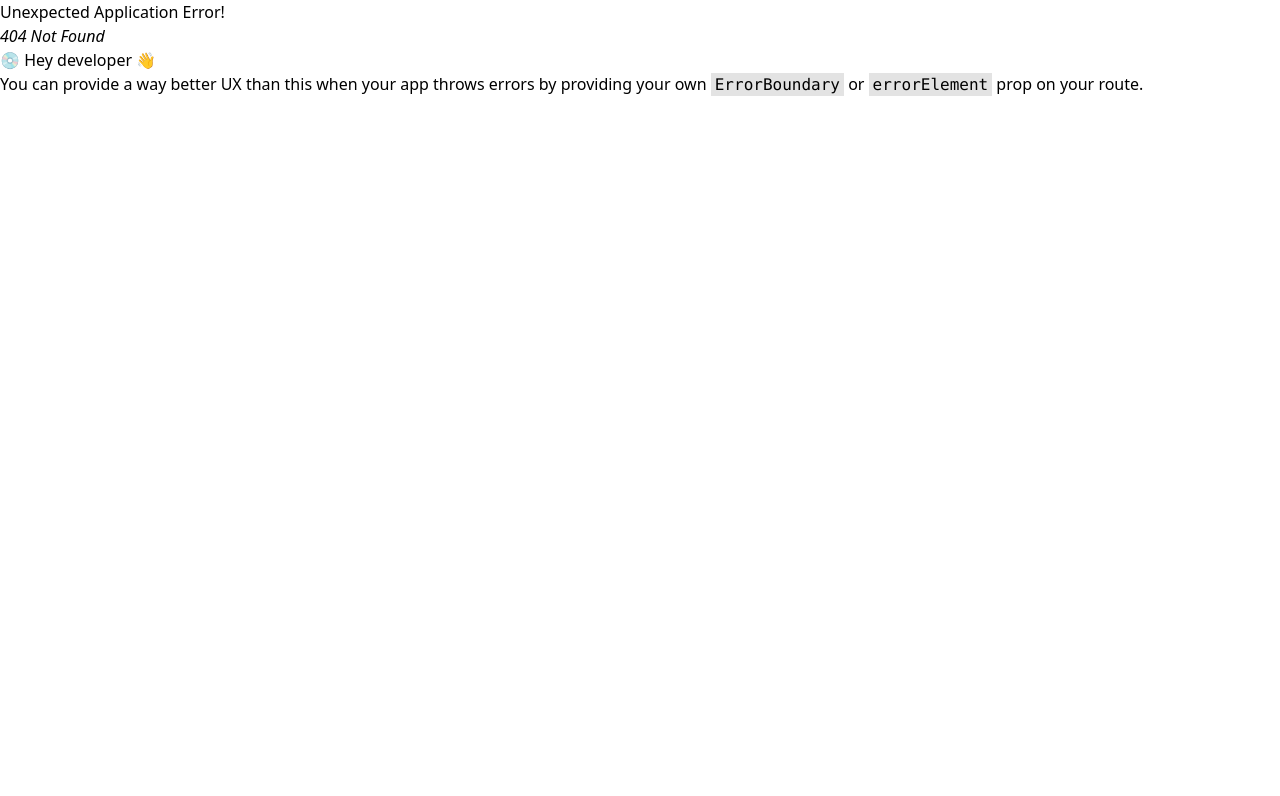
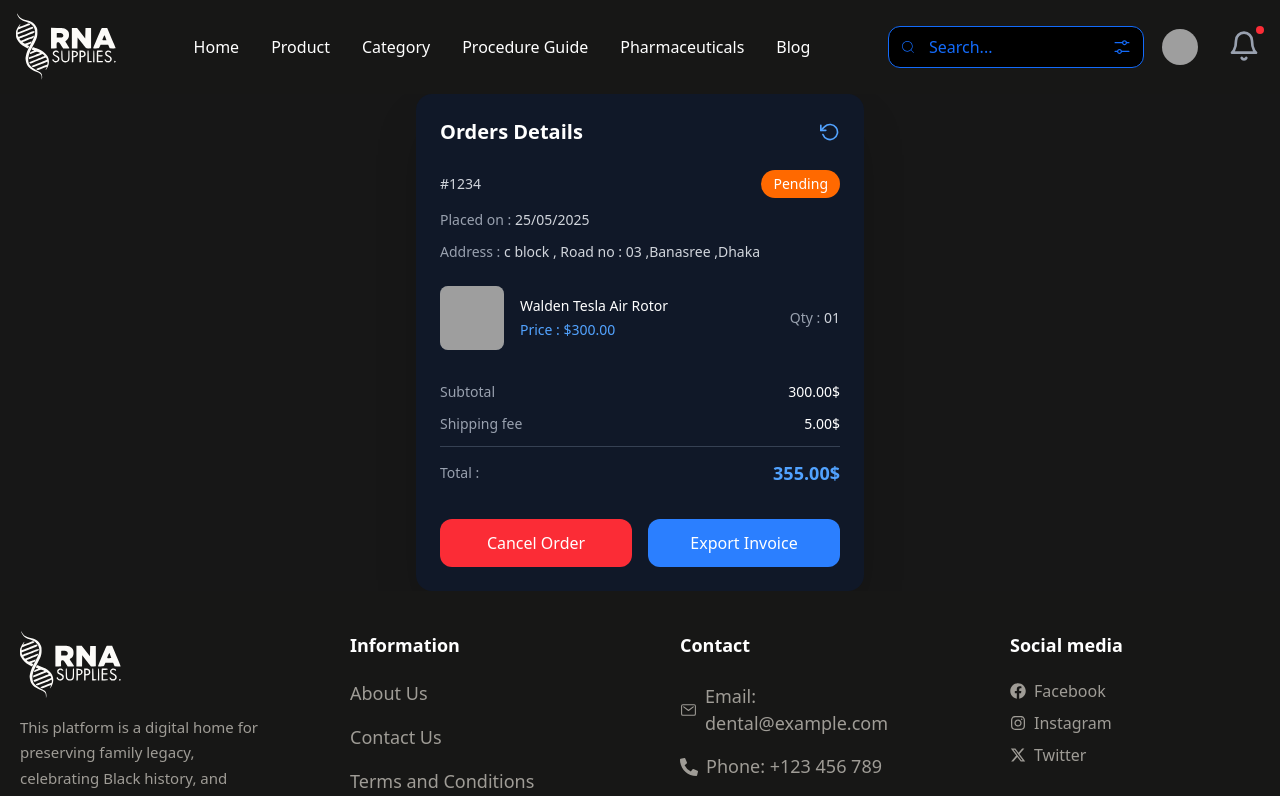
Before and after one commit to TAIJULAMAN/dental-ecommerce-web, a React (Vite) app: page /order-details in a window 1280 px wide. Before the commit this address had no page. Shown: the top 796 px of the page. Built offline with nearby package versions, Linux system fonts and the light colour scheme; grey boxes are pictures that could not be loaded.

Commit message:
completed

```diff
--- a/src/components/navbar/Navbar.jsx
+++ b/src/components/navbar/Navbar.jsx
@@ -87,9 +87,9 @@ export default function Navbar() {
         {/* Mobile Header */}
         <div className="flex items-center justify-between">
           {/* Logo */}
-          <div className="w-[80px] h-[60px] flex items-center justify-center md:w-[100px] md:h-[70px]">
+          <Link to="/" className="w-[80px] h-[60px] flex items-center justify-center md:w-[100px] md:h-[70px]">
             <img src="/logo.svg" alt="company logo" className="h-full w-auto" />
-          </div>
+          </Link>
 
           {/* Mobile Menu Button */}
           <div className="flex items-center space-x-3 md:hidden">
@@ -190,7 +190,7 @@ export default function Navbar() {
                       My Profile
                     </Link>
                     <Link
-                      to="/myorders"
+                      to="/my-orders"
                       className="block px-4 py-2 text-sm text-gray-700 hover:bg-gray-100"
                       onClick={() => setIsDropdownOpen(false)}
                     >
--- a/src/pages/Home/ExploreByCategory/AllCategory/AllCategory.jsx
+++ b/src/pages/Home/ExploreByCategory/AllCategory/AllCategory.jsx
@@ -110,13 +110,13 @@ const AllCategory = () => {
         ></SectionHeading>
 
         {/* cards */}
-        <div className="flex gap-5 flex-wrap justify-center">
+        <div className="grid grid-cols-1 sm:grid-cols-2 md:grid-cols-4 lg:grid-cols-5 xl:grid-cols-5 gap-5 container mx-auto px-5 md:px-0">
           {categories.map((category, idx) => (
             <CategoryCard
               key={idx}
               title={category.title}
               image={category.image}
-              link="/product-details"
+              link="/product"
             />
           ))}
         </div>
--- a/src/pages/Home/ExploreByCategory/ExploreByCategory.jsx
+++ b/src/pages/Home/ExploreByCategory/ExploreByCategory.jsx
@@ -37,19 +37,19 @@ const ExploreByCategory = () => {
 
   return (
     <div className='mb-10'>
-      <SectionHeading onButtonClick={()=>{
+      <SectionHeading onButtonClick={() => {
         navigate("/all-category")
-      } } />
+      }} />
 
       {/* cards */}
-      <div className='grid grid-cols-1 md:grid-cols-2 lg:grid-cols-5 gap-5 container mx-auto px-5 md:px-0'>
+      <div className='grid grid-cols-1 sm:grid-cols-2 md:grid-cols-4 lg:grid-cols-5 xl:grid-cols-5 gap-5 container mx-auto px-5 md:px-0'>
         {categories.map((category, idx) => (
-           <CategoryCard
-          key={idx}
-          title={category.title}
-          image={category.image}
-            link="/product-details"
-        />
+          <CategoryCard
+            key={idx}
+            title={category.title}
+            image={category.image}
+            link="/product"
+          />
         ))}
       </div>
 
--- a/src/pages/MyOrder/MyOrders.jsx
+++ b/src/pages/MyOrder/MyOrders.jsx
@@ -4,6 +4,7 @@ import { IoEyeOutline } from "react-icons/io5";
 import { CiSearch } from "react-icons/ci";
 import { VscSettings } from "react-icons/vsc";
 import BreadCrumb from "../../components/shared/BreadCrumb";
+import { useNavigate } from "react-router-dom";
 
 
 export default function AllOrder() {
@@ -112,6 +113,7 @@ export default function AllOrder() {
     };
     return styles[status] || "bg-gray-100 text-gray-800";
   };
+  const navigate = useNavigate();
   const columns = [
     { title: "Order Id", dataIndex: "key", key: "key" },
 
@@ -129,7 +131,6 @@ export default function AllOrder() {
         </div>
       ),
     },
-    // { title: "Products", dataIndex: "products", key: "products" },
     { title: "Quantity", dataIndex: "qty", key: "qty" },
     { title: "Price", dataIndex: "total", key: "total" },
     {
@@ -155,11 +156,12 @@ export default function AllOrder() {
             onClick={() => {
               setSelectedUser(record);
               setUserDetailsModal(true);
+              navigate("/order-details");
             }}
             className="border border-[#3b3b3b] text-[#3b3b3b] rounded-lg p-[6px]"
             title="View Details"
           >
-            <IoEyeOutline className="w-6 h-6 text-[#3b3b3b]" />
+            <IoEyeOutline className="w-5 h-5 text-[#3b3b3b]" />
           </button>
         </div>
       ),
--- a/src/pages/MyOrder/OrderDetails.jsx
+++ b/src/pages/MyOrder/OrderDetails.jsx
@@ -1,98 +1,222 @@
+// import React from 'react';
+// import { useParams } from 'react-router-dom';
+
+// const OrderDetails = () => {
+//     const { id } = useParams();
+
+//     // Sample order data - in a real app, you would fetch this based on the ID
+//     const order = {
+//         id: "#1234",
+//         date: "25/05/2025",
+//         address: "c.block., Road no: 03_Bansares_Dhaka",
+//         items: [
+//             {
+//                 name: "Walden Tesla Air Rotor",
+//                 price: 300.00,
+//                 quantity: 1
+//             }
+//         ],
+//         subtotal: 300.00,
+//         shippingFee: 5.00,
+//         total: 355.00,
+//         status: "pending" // can be "pending", "completed", "shipped", "canceled" etc.
+//     };
+
+//     const handleExportInvoice = () => {
+//         console.log(`Exporting invoice for order ${id}`);
+//         // In a real app, you would implement actual export functionality here
+//     };
+
+//     const handleCancelOrder = () => {
+//         console.log(`Canceling order ${id}`);
+//         // In a real app, you would implement actual cancel functionality here
+//     };
+
+//     return (
+//         <div className="max-w-2xl mx-auto  text-white border p-10 rounded-2xl">
+//             {/* Order ID Header */}
+//             <h1 className="text-2xl font-bold mb-6">{order.id}</h1>
+
+//             {/* Order Meta */}
+//             <div className="mb-6 space-y-2">
+//                 <p className="text-gray-400">Placed on: <span className="text-white">{order.date}</span></p>
+//                 <p className="text-gray-400">Address: <span className="text-white">{order.address}</span></p>
+//             </div>
+
+//             {/* Order Items */}
+//             <div className="border-b border-gray-700 pb-4 mb-4">
+//                 {order.items.map((item, index) => (
+//                     <div key={index} className="flex justify-between items-center py-2">
+//                         <div className="flex items-center">
+//                             <input
+//                                 type="checkbox"
+//                                 checked
+//                                 readOnly
+//                                 className="mr-2 h-4 w-4 rounded border-gray-300 text-blue-600 focus:ring-blue-500"
+//                             />
+//                             <span>{item.name}</span>
+//                         </div>
+//                         <div className="text-right">
+//                             <p>Price: ${item.price.toFixed(2)}</p>
+//                             <p className="text-gray-400">Qty: {item.quantity.toString().padStart(2, '0')}</p>
+//                         </div>
+//                     </div>
+//                 ))}
+//             </div>
+
+//             {/* Order Summary */}
+//             <div className="mb-6 space-y-2">
+//                 <div className="flex justify-between">
+//                     <span className="text-gray-400">Subtotal</span>
+//                     <span>${order.subtotal.toFixed(2)}</span>
+//                 </div>
+//                 <div className="flex justify-between">
+//                     <span className="text-gray-400">Shipping fee</span>
+//                     <span>${order.shippingFee.toFixed(2)}</span>
+//                 </div>
+//                 <div className="flex justify-between text-lg font-bold mt-4 pt-4 border-t border-gray-700">
+//                     <span>Total:</span>
+//                     <span>${order.total.toFixed(2)}</span>
+//                 </div>
+//             </div>
+
+//             {/* Action Buttons */}
+//             <div className="flex space-x-4">
+//                 {order.status === "pending" && (
+//                     <button
+//                         onClick={handleCancelOrder}
+//                         className="px-4 py-2 bg-red-600 hover:bg-red-700 rounded-md transition-colors"
+//                     >
+//                         Cancel Order
+//                     </button>
+//                 )}
+//                 <button
+//                     onClick={handleExportInvoice}
+//                     className="px-4 py-2 bg-blue-600 hover:bg-blue-700 rounded-md transition-colors"
+//                 >
+//                     Export Invoice
+//                 </button>
+//             </div>
+//         </div>
+//     );
+// };
+
+// export default OrderDetails;
+
+
 import React from 'react';
-import { useParams } from 'react-router-dom';
+import { FiRotateCcw } from 'react-icons/fi';
 
-const OrderDetails = () => {
-    const { id } = useParams();
-
-    // Sample order data - in a real app, you would fetch this based on the ID
-    const order = {
-        id: "#1234",
-        date: "25/05/2025",
-        address: "c.block., Road no: 03_Bansares_Dhaka",
-        items: [
-            {
+const OrderDetails = ({
+  orderId = "#1234",
+  status = "Pending",
+  placedDate = "25/05/2025",
+  address = "c block , Road no : 03 ,Banasree ,Dhaka",
+  product = {
     name: "Walden Tesla Air Rotor",
     price: 300.00,
-                quantity: 1
-            }
-        ],
-        subtotal: 300.00,
-        shippingFee: 5.00,
-        total: 355.00,
-        status: "pending" // can be "pending", "completed", "shipped", "canceled" etc.
+    quantity: 1,
+    image: "https://images.pexels.com/photos/257736/pexels-photo-257736.jpeg?auto=compress&cs=tinysrgb&w=80&h=80&dpr=1"
+  },
+  subtotal = 300.00,
+  shippingFee = 5.00,
+  total = 355.00
+}) => {
+  const handleCancelOrder = () => {
+    console.log('Cancel order clicked');
   };
 
   const handleExportInvoice = () => {
-        console.log(`Exporting invoice for order ${id}`);
-        // In a real app, you would implement actual export functionality here
-    };
-
-    const handleCancelOrder = () => {
-        console.log(`Canceling order ${id}`);
-        // In a real app, you would implement actual cancel functionality here
+    console.log('Export invoice clicked');
   };
 
   return (
-        <div className="max-w-2xl mx-auto  text-white border p-10 rounded-2xl">
-            {/* Order ID Header */}
-            <h1 className="text-2xl font-bold mb-6">{order.id}</h1>
-
-            {/* Order Meta */}
-            <div className="mb-6 space-y-2">
-                <p className="text-gray-400">Placed on: <span className="text-white">{order.date}</span></p>
-                <p className="text-gray-400">Address: <span className="text-white">{order.address}</span></p>
+    <div className="bg-gray-900 text-white p-6 rounded-2xl max-w-md mx-auto shadow-2xl">
+      {/* Header */}
+      <div className="flex items-center justify-between mb-6">
+        <h1 className="text-xl font-semibold">Orders Details</h1>
+        <button className="text-blue-400 hover:text-blue-300 transition-colors">
+          <FiRotateCcw  size={20} />
+        </button>
       </div>
 
-            {/* Order Items */}
-            <div className="border-b border-gray-700 pb-4 mb-4">
-                {order.items.map((item, index) => (
-                    <div key={index} className="flex justify-between items-center py-2">
-                        <div className="flex items-center">
-                            <input
-                                type="checkbox"
-                                checked
-                                readOnly
-                                className="mr-2 h-4 w-4 rounded border-gray-300 text-blue-600 focus:ring-blue-500"
-                            />
-                            <span>{item.name}</span>
+      {/* Order Info */}
+      <div className="space-y-3 mb-6">
+        <div className="flex items-center justify-between">
+          <span className="text-gray-300 text-sm">{orderId}</span>
+          <span className="bg-orange-500 text-white px-3 py-1 rounded-full text-sm font-medium">
+            {status}
+          </span>
         </div>
-                        <div className="text-right">
-                            <p>Price: ${item.price.toFixed(2)}</p>
-                            <p className="text-gray-400">Qty: {item.quantity.toString().padStart(2, '0')}</p>
+
+        <div className="text-gray-300 text-sm">
+          <span className="text-gray-400">Placed on : </span>
+          {placedDate}
+        </div>
+
+        <div className="text-gray-300 text-sm">
+          <span className="text-gray-400">Address : </span>
+          {address}
         </div>
       </div>
-                ))}
+
+      {/* Product Details */}
+      <div className="flex items-center space-x-4 mb-8">
+        <div className="w-16 h-16 bg-gray-700 rounded-lg overflow-hidden flex-shrink-0">
+          <img
+            src={product.image}
+            alt={product.name}
+            className="w-full h-full object-cover"
+          />
+        </div>
+
+        <div className="flex-1 min-w-0">
+          <h3 className="text-white text-sm font-medium mb-1 truncate">
+            {product.name}
+          </h3>
+          <p className="text-blue-400 text-sm font-medium">
+            Price : ${product.price.toFixed(2)}
+          </p>
+        </div>
+
+        <div className="text-gray-300 text-sm">
+          <span className="text-gray-400">Qty : </span>
+          {product.quantity.toString().padStart(2, '0')}
+        </div>
       </div>
 
       {/* Order Summary */}
-            <div className="mb-6 space-y-2">
-                <div className="flex justify-between">
-                    <span className="text-gray-400">Subtotal</span>
-                    <span>${order.subtotal.toFixed(2)}</span>
+      <div className="space-y-3 mb-8">
+        <div className="flex justify-between items-center">
+          <span className="text-gray-400 text-sm">Subtotal</span>
+          <span className="text-white text-sm">{subtotal.toFixed(2)}$</span>
         </div>
-                <div className="flex justify-between">
-                    <span className="text-gray-400">Shipping fee</span>
-                    <span>${order.shippingFee.toFixed(2)}</span>
+
+        <div className="flex justify-between items-center">
+          <span className="text-gray-400 text-sm">Shipping fee</span>
+          <span className="text-white text-sm">{shippingFee.toFixed(2)}$</span>
         </div>
-                <div className="flex justify-between text-lg font-bold mt-4 pt-4 border-t border-gray-700">
-                    <span>Total:</span>
-                    <span>${order.total.toFixed(2)}</span>
+
+        <div className="border-t border-gray-700 pt-3">
+          <div className="flex justify-between items-center">
+            <span className="text-gray-400 text-sm">Total :</span>
+            <span className="text-blue-400 text-lg font-semibold">{total.toFixed(2)}$</span>
+          </div>
         </div>
       </div>
 
       {/* Action Buttons */}
       <div className="flex space-x-4">
-                {order.status === "pending" && (
         <button
           onClick={handleCancelOrder}
-                        className="px-4 py-2 bg-red-600 hover:bg-red-700 rounded-md transition-colors"
+          className="flex-1 bg-red-500 hover:bg-red-600 text-white py-3 px-4 rounded-xl font-medium transition-colors duration-200"
         >
           Cancel Order
         </button>
-                )}
+
         <button
           onClick={handleExportInvoice}
-                    className="px-4 py-2 bg-blue-600 hover:bg-blue-700 rounded-md transition-colors"
+          className="flex-1 bg-blue-500 hover:bg-blue-600 text-white py-3 px-4 rounded-xl font-medium transition-colors duration-200"
         >
           Export Invoice
         </button>
--- a/src/pages/Product/Product.jsx
+++ b/src/pages/Product/Product.jsx
@@ -171,9 +171,9 @@ export default function Product() {
         <BreadCrumb title={`Product`} name={`Home`} />
         <SectionHeading title="All Products" showButton={false} />
         {/* Filter and products */}
-        <div className="grid grid-cols-1 md:grid-cols-4 min-h-screen gap-6">
+        <div className="grid grid-cols-1 md:grid-cols-4 min-h-screen gap-5">
           {/* Filter Section */}
-          <div className="bg-gray-800 p-4 rounded-lg">
+          <div className="bg-gray-800 px-5 py-10  rounded-lg h-[100vh]">
             <div className="space-y-6">
               {/* Price Filter */}
               <div className="p-4  w-full max-w-xs border-b border-[#DBDBDB]">
@@ -321,11 +321,6 @@ export default function Product() {
                   </ul>
                 )}
               </div>
-
-              {/* Reset Filters Button */}
-              <button className="w-full py-2 bg-gray-700 hover:bg-gray-600 rounded-md mt-4 text-white">
-                Reset Filters
-              </button>
             </div>
           </div>
 
--- a/src/pages/shoppingCart/CartHeader.jsx
+++ b/src/pages/shoppingCart/CartHeader.jsx
@@ -1,5 +1,6 @@
 import React from 'react';
 import { RiDeleteBinLine } from 'react-icons/ri';
+import Checkbox from '../../components/shared/Checkbox';
 
 const CartHeader = ({
     selectedCount,
@@ -10,12 +11,7 @@ const CartHeader = ({
     return (
         <div className="flex items-center justify-between mb-5 bg-neutral-700 rounded-lg p-2">
             <div className="flex items-center gap-3">
-                <input
-                    type="checkbox"
-                    checked={allSelected}
-                    onChange={onSelectAll}
-                    className="w-5 h-5 border border-[#136BFB]"
-                />
+                <Checkbox isSelected={allSelected} onSelect={onSelectAll} />
                 <span className="text-gray-300 font-medium">Select all</span>
             </div>
 
--- a/src/pages/shoppingCart/CartItem.jsx
+++ b/src/pages/shoppingCart/CartItem.jsx
@@ -1,5 +1,6 @@
 import React from 'react';
 import { FaMinus, FaPlus } from 'react-icons/fa';
+import Checkbox from '../../components/shared/Checkbox';
 
 const CartItem = ({
     id,
@@ -21,12 +22,7 @@ const CartItem = ({
         <div className="flex items-center gap-4 py-4 border-b border-gray-600 last:border-b-0">
             {/* Checkbox */}
             <div className="flex-shrink-0">
-                <input
-                    type="checkbox"
-                    checked={isSelected}
-                    onChange={() => onToggleSelect(id)}
-                    className="w-5 h-5 text-blue-500 border-[#136BFB] rounded"
-                />
+                <Checkbox isSelected={isSelected} onSelect={() => onToggleSelect(id)} />
             </div>
 
             {/* Product Image */}
--- a/src/pages/shoppingCart/ShoppingCart.jsx
+++ b/src/pages/shoppingCart/ShoppingCart.jsx
@@ -70,8 +70,6 @@ const ShoppingCart = () => {
                     <div className="lg:col-span-2">
                         <div className="bg-[#202020] rounded-lg p-5">
                             <CartHeader
-                                selectedCount={selectedProducts?.length}
-                                totalItems={products.length}
                                 onSelectAll={handleSelectAll}
                                 onDeleteSelected={handleDeleteSelected}
                                 allSelected={allSelected}
```
Also changed, not shown: src/pages/Home/ProductDetails/ProductDetails.jsx (+7 -22 lines), src/pages/Home/Slider/Slider.jsx (+7 -7 lines), src/routes/Route.jsx (+3 -5 lines). Lines whose indentation alone changed are shown as unchanged.
